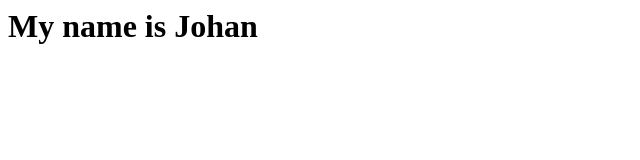
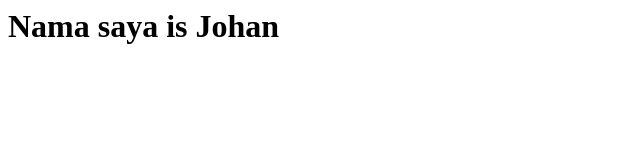
Before and after one commit to johanzainol/my-first-project, a plain HTML site: page index.html in a window 1280 px wide. Shown: the whole page, without its empty margins (0-640 px from the left). Drawn offline with Linux system fonts and the light colour scheme.

Commit message:
Tukar bahasa malaysia

```diff
--- a/index.html
+++ b/index.html
@@ -1 +1 @@
-<h1> My name is Johan <h1>
+<h1> Nama saya is Johan <h1>
```
